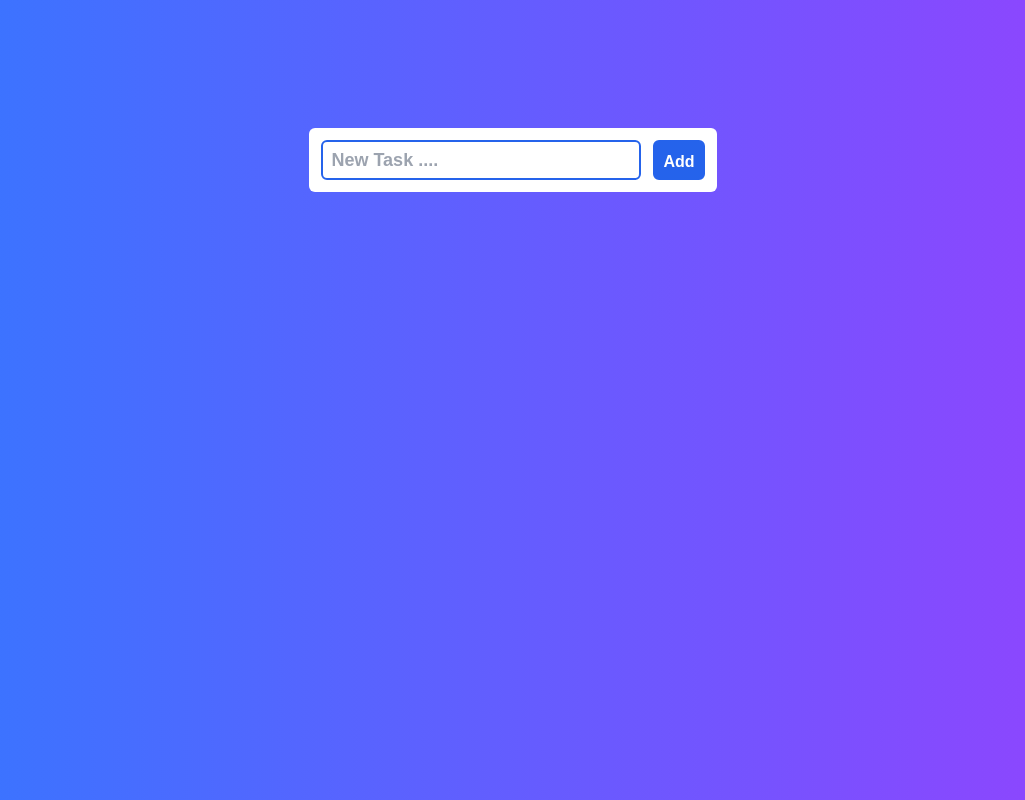
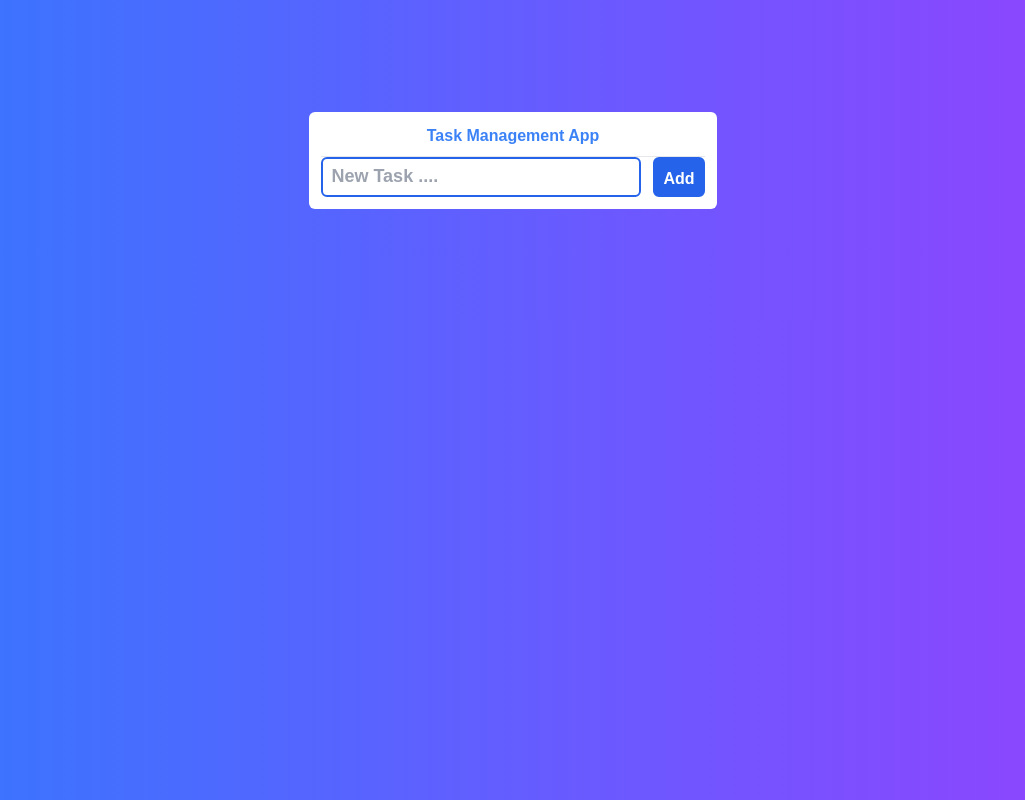
Before and after one commit to wasimhalim/Task_App, a Next.js app: page / in a window 1280 px wide. Shown: the whole page, without its empty margins (127-1152 px from the left). Built offline with nearby package versions, Linux system fonts and the light colour scheme; no server answers; the database is empty.

Commit message:
Title Added

```diff
--- a/components/AddTask.js
+++ b/components/AddTask.js
@@ -37,6 +37,8 @@ function AddTask({dataCall}) {
   }
   return (
     < >
+    <h2 className='text-center pb-2 font-bold text-blue-500'>Task Management App</h2>
+    <hr />
         <form onSubmit={handleForm}>
             <div className='flex flex-row justify-center gap-3'>
             <div>
--- a/components/TaskItem.js
+++ b/components/TaskItem.js
@@ -19,6 +19,7 @@ function TaskItem({data,fetchData}) {
     }
   return (
     <>
+
         <div className={`h-80 p-2 mt-2 font-bold overflow-y-auto   scrollbar scrollbar-thumb-blue-400 scrollbar-width-2  scrollbar-track-gray-100 flex flex-col gap-2`}>
 
                          {
@@ -35,7 +36,11 @@ function TaskItem({data,fetchData}) {
                             )
                         })
                     }
+
+
         </div>
+        <hr />
+        <h6 className='text-center text-blue-400'>App Created By:Wasim Halim</h6>
     </>
   )
 }
```
